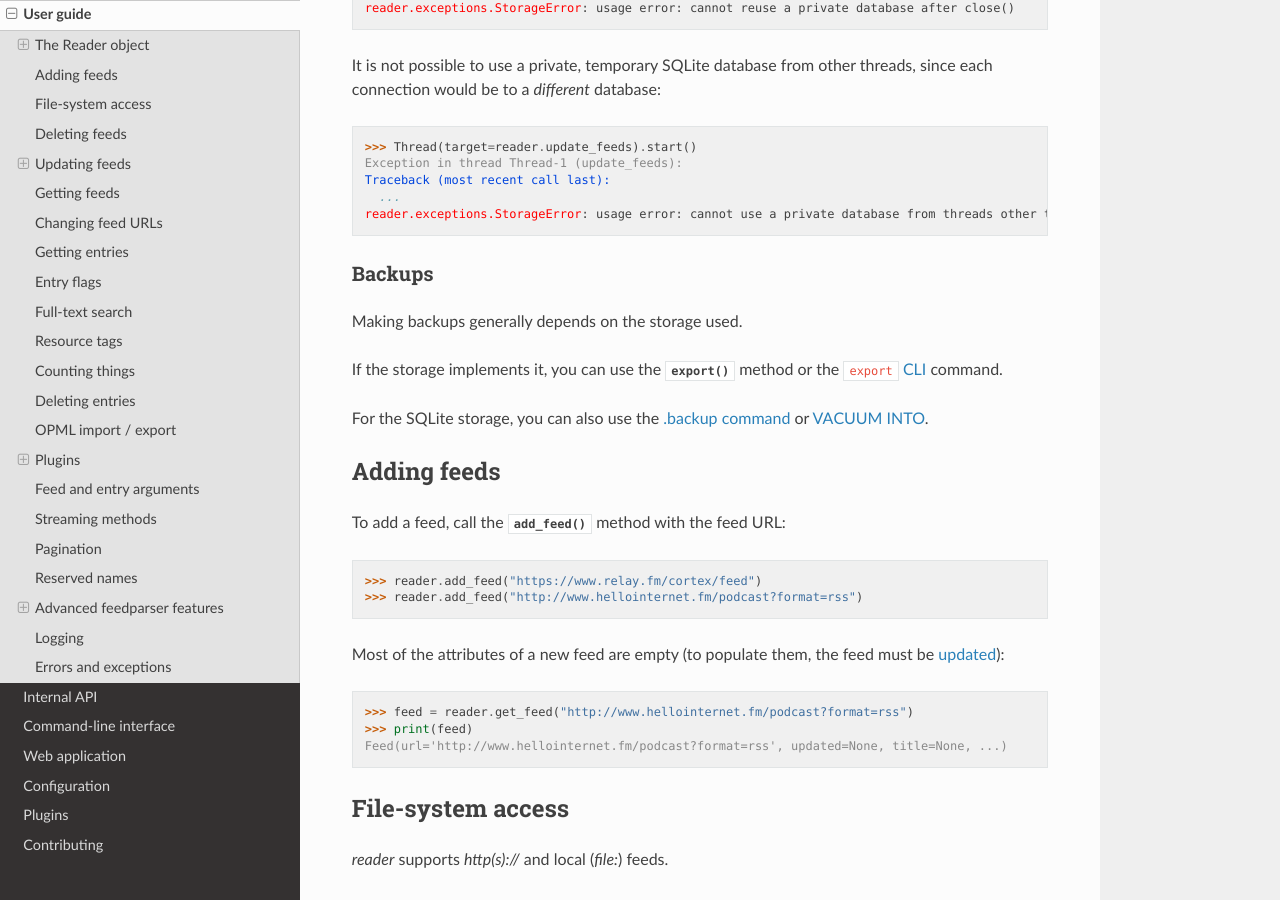
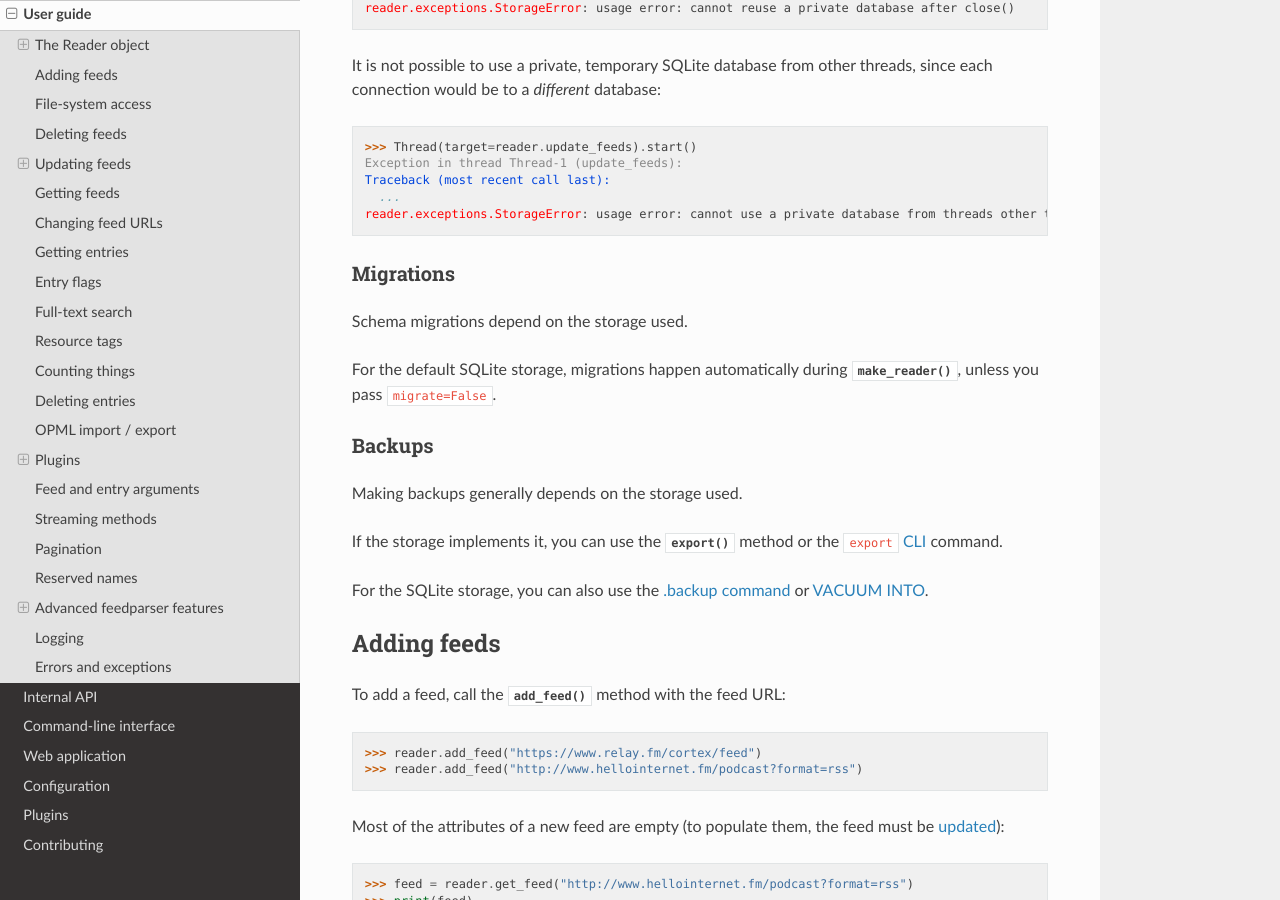
Before and after one commit to Alcides1123/reader, a Sphinx documentation site: the page built from docs/guide.rst, in a window 1280 px wide and 900 px high, scrolled down 1952 px. Built offline with Sphinx 7.4.7 and the Read the Docs theme 3.1.0, drawn with Linux system fonts in a browser that asks for light colours; pages that are not in the unit, such as notebooks, are missing from menus.

Commit message:
Changelog + guide + tweaks for #403.

```diff
--- a/CHANGES.rst
+++ b/CHANGES.rst
@@ -11,8 +11,14 @@ Version 3.27
 
 Unreleased
 
+* Add the ``migrate`` :func:`make_reader` argument.
+  Thanks to `Divyanshi Purohit`_ for the PR.
+  (:issue:`403`)
+
 * Stop vendoring `feedparser`_ and
   :ref:`recommend installing it from GitHub instead <no-vendored-feedparser>`.
+
+.. _Divyanshi Purohit: https://github.com/divyanshi555
 
 
 Version 3.26
--- a/docs/guide.rst
+++ b/docs/guide.rst
@@ -135,6 +135,16 @@ since each connection would be to a *different* database::
 
 .. _in-memory: https://sqlite.org/inmemorydb.html
 .. _temporary: https://sqlite.org/inmemorydb.html#temp_db
+
+
+Migrations
+~~~~~~~~~~
+
+Schema migrations depend on the storage used.
+
+For the default SQLite storage,
+migrations happen automatically during :func:`make_reader`,
+unless you pass ``migrate=False``.
 
 
 .. _backups:
```
Also changed, not shown: 4 other files.
